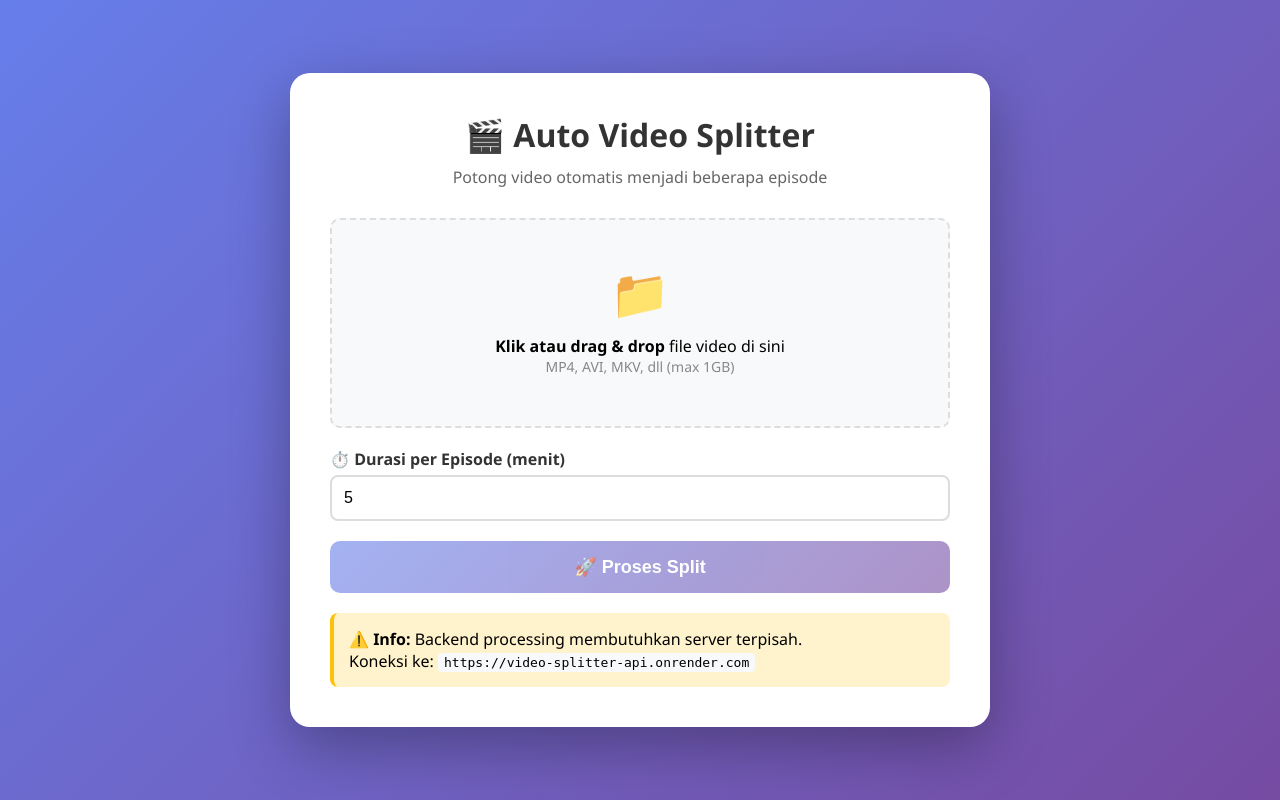
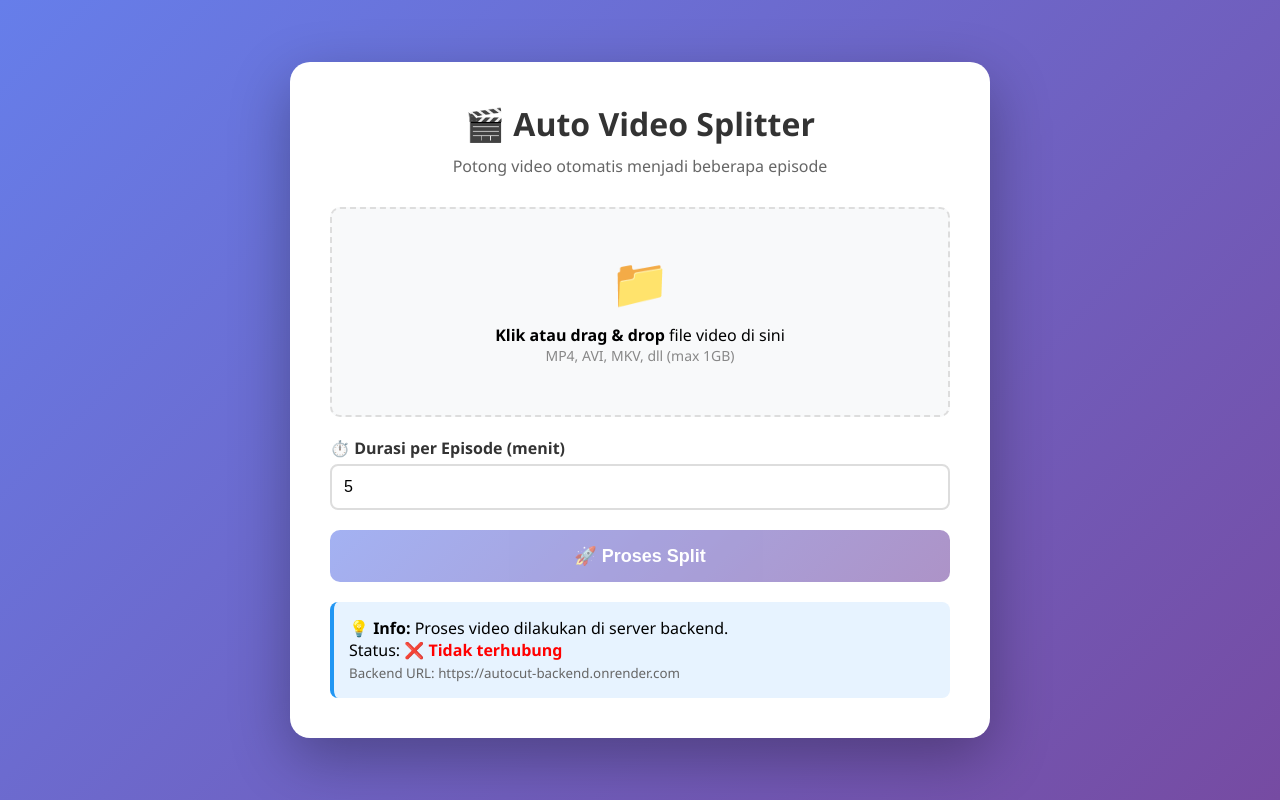
Before and after one commit to didisugiant/autocut, a Flask app: page / in a window 1280 px wide. Run offline with Flask 3, Linux system fonts and the light colour scheme.

Commit message:
Update index.html

```diff
--- a/templates/index.html
+++ b/templates/index.html
@@ -104,18 +104,20 @@
             margin-top: 10px;
         }
         .error { color: #dc3545; background: #f8d7da; padding: 10px; border-radius: 8px; margin-top: 10px; display: none; }
-        .backend-info {
-            background: #fff3cd;
+        .info-box {
+            background: #e7f3ff;
             padding: 15px;
             border-radius: 8px;
             margin-top: 20px;
-            border-left: 4px solid #ffc107;
+            border-left: 4px solid #2196F3;
         }
-        .backend-info code {
-            background: #f8f9fa;
+        .info-box code {
+            background: #d4e4f7;
             padding: 2px 6px;
             border-radius: 4px;
         }
+        .status-online { color: green; font-weight: bold; }
+        .status-offline { color: red; font-weight: bold; }
     </style>
 </head>
 <body>
@@ -155,17 +157,17 @@
 
         <div class="error" id="errorMsg"></div>
 
-        <div class="backend-info">
-            <strong>⚠️ Info:</strong> Backend processing membutuhkan server terpisah.
-            <br>Koneksi ke: <code id="backendUrl">https://video-splitter-api.onrender.com</code>
+        <div class="info-box">
+            <strong>💡 Info:</strong> Proses video dilakukan di server backend.
+            <br>Status: <span id="serverStatus">🔍 Mengecek...</span>
+            <br><small style="color: #666;">Backend URL: <span id="backendUrl">https://autocut-backend.onrender.com</span></small>
         </div>
     </div>
 
     <script>
         // === KONFIGURASI ===
-        // Ganti dengan URL backend yang sebenarnya
-        const BACKEND_URL = 'https://video-splitter-api.onrender.com';
-        // Untuk development lokal: 'http://localhost:5000'
+        // Ganti dengan URL backend yang sudah dideploy
+        const BACKEND_URL = 'https://autocut-backend.onrender.com';
 
         const dropZone = document.getElementById('dropZone');
         const fileInput = document.getElementById('fileInput');
@@ -179,14 +181,32 @@
         const downloadBtn = document.getElementById('downloadBtn');
         const errorMsg = document.getElementById('errorMsg');
         const durasiInput = document.getElementById('durasi');
-        const backendUrlDisplay = document.getElementById('backendUrl');
+        const serverStatus = document.getElementById('serverStatus');
+        const backendUrl = document.getElementById('backendUrl');
 
-        // Tampilkan URL backend di UI
-        backendUrlDisplay.textContent = BACKEND_URL;
+        // Tampilkan URL backend
+        backendUrl.textContent = BACKEND_URL;
+
+        // Cek server
+        async function checkServer() {
+            try {
+                const response = await fetch(`${BACKEND_URL}/health`);
+                if (response.ok) {
+                    serverStatus.innerHTML = '✅ Online';
+                    serverStatus.className = 'status-online';
+                } else {
+                    serverStatus.innerHTML = '⚠️ Offline';
+                    serverStatus.className = 'status-offline';
+                }
+            } catch {
+                serverStatus.innerHTML = '❌ Tidak terhubung';
+                serverStatus.className = 'status-offline';
+            }
+        }
+        checkServer();
 
         let selectedFile = null;
 
-        // Drag & Drop
         dropZone.addEventListener('click', () => fileInput.click());
         dropZone.addEventListener('dragover', (e) => {
             e.preventDefault();
@@ -231,7 +251,6 @@
 
                 if (!response.ok) throw new Error('Server error: ' + response.status);
 
-                // Simulasi progress
                 let progress = 0;
                 const interval = setInterval(() => {
                     progress += 2;
```
